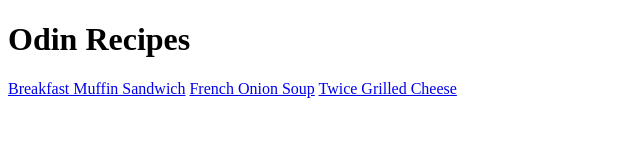
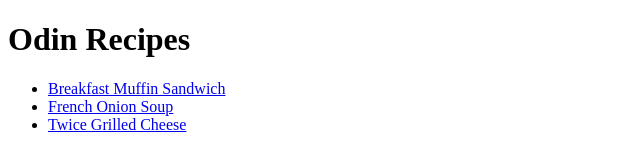
Before and after one commit to heWasTheSaxMan/odin-recipes, a plain HTML site: page index.html in a window 1280 px wide. Shown: the whole page, without its empty margins (0-640 px from the left). Drawn offline with Linux system fonts and the light colour scheme.

Commit message:
Restructure index.html Links
Links from the index.html page were nested inside an unordered list per
recommendations on the project page.

```diff
--- a/index.html
+++ b/index.html
@@ -10,9 +10,11 @@
 
 <body>
   <h1>Odin Recipes</h1>
-  <a href="./recipes/breakfast-muffin-sandwich.html">Breakfast Muffin Sandwich</a>
-  <a href="./recipes/french-onion-soup.html">French Onion Soup</a>
-  <a href="./recipes/twice-grilled-cheese.html">Twice Grilled Cheese</a>
+  <ul>
+    <li><a href="./recipes/breakfast-muffin-sandwich.html">Breakfast Muffin Sandwich</a></li>
+    <li><a href="./recipes/french-onion-soup.html">French Onion Soup</a></li>
+    <li><a href="./recipes/twice-grilled-cheese.html">Twice Grilled Cheese</a></li>
+  </ul>
 </body>
 
 </html>
```
